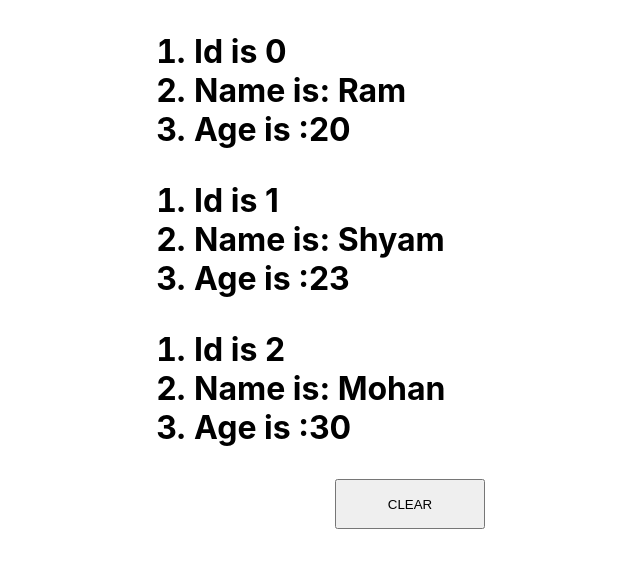
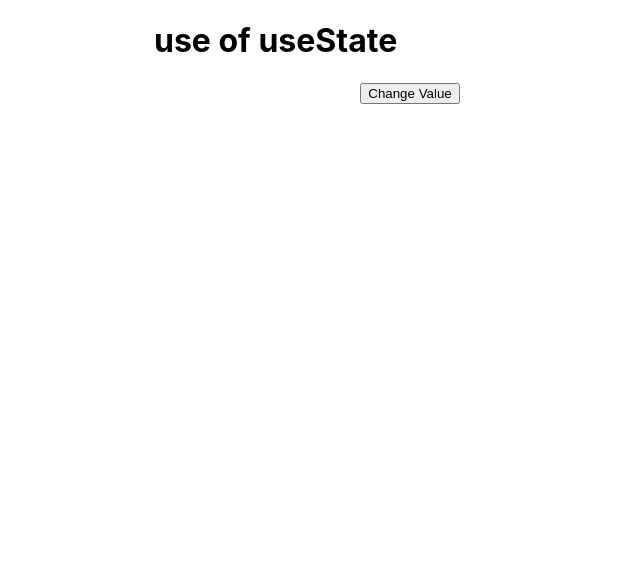
Before and after one commit to Nandaniyadav/Learn-React, a React (Create React App) app: page / in a window 1280 px wide. Shown: the top 568 px of the page, without its empty margins (230-870 px from the left). Built offline with nearby package versions, Linux system fonts and the light colour scheme.

Commit message:
use useState() Hook

```diff
--- a/src/App.js
+++ b/src/App.js
@@ -1,4 +1,4 @@
-//For reuseable button
+////////////For reuseable button component
 // import logo from './logo.svg';
 // import './App.css';
 // import Button from './ReUseableComponents/Button';
@@ -26,7 +26,7 @@
 
 
 ///////////////////////////////////////////////
-//                     //for users file
+//                     //for users file component
 // import React from 'react'
 // import Users from './Users'
 
@@ -94,7 +94,7 @@
 
 
 ////////////////////////////////
-// //Use of  Props
+// //Use of  Props component
 
 // import React from 'react'
 // import Props from './Props/Props'
@@ -113,7 +113,7 @@
 
 ///////////////////////////////
 
-// //For Counter
+// //For Counter component
 // import React from 'react'
 // import './App.css'
 // import Counter from './counter/Counter'
@@ -131,20 +131,37 @@
 
 
 
-////////// learn useState array
+// ////////// for UseStatearray component
 
-import React from 'react';
+// import React from 'react';
+// import './App.css'
+// import UseStatearray from './Use of useState/UseStatearray'
+// const App = () => {
+//   return (
+//     <div className='App'>
+//       <UseStatearray/>
+//     </div>
+//   )
+// }
+// export default App;
+////////////////////////////////
+
+
+
+//////// for Usestate component
+import React from 'react'
 import './App.css'
-import UseStatearray from './UseStateArray/UseStatearray'
+import LearnHook from './Use of useState/Usestate'
+
 const App = () => {
   return (
     <div className='App'>
-      <UseStatearray/>
+      <LearnHook/>
     </div>
   )
 }
-export default App;
 
+export default App
 
 
 
--- /dev/null
+++ b/src/Use of useState/Usestate.js
@@ -0,0 +1,29 @@
+// import React from 'react';
+
+// function LearnHook = () =>{
+//     return(
+//         <div>
+// <h1>UseState</h1>
+//         </div>
+//     )
+// }
+// export default LearnHook;
+
+import React, { useState } from "react";
+
+const LearnHook = () => {
+  const [myValue, setMyValue] = useState("use of useState");
+
+  let changeName = () => {
+    setMyValue("Learn Hook");
+  };
+
+  return (
+    <div>
+      <h1>{myValue}</h1>
+      <button onClick={changeName}>Change Value</button>
+    </div>
+  );
+};
+
+export default LearnHook;
```
Also changed, not shown: src/Use of useState/UseStatearray.js (renamed from src/UseStateArray/UseStatearray.js).
